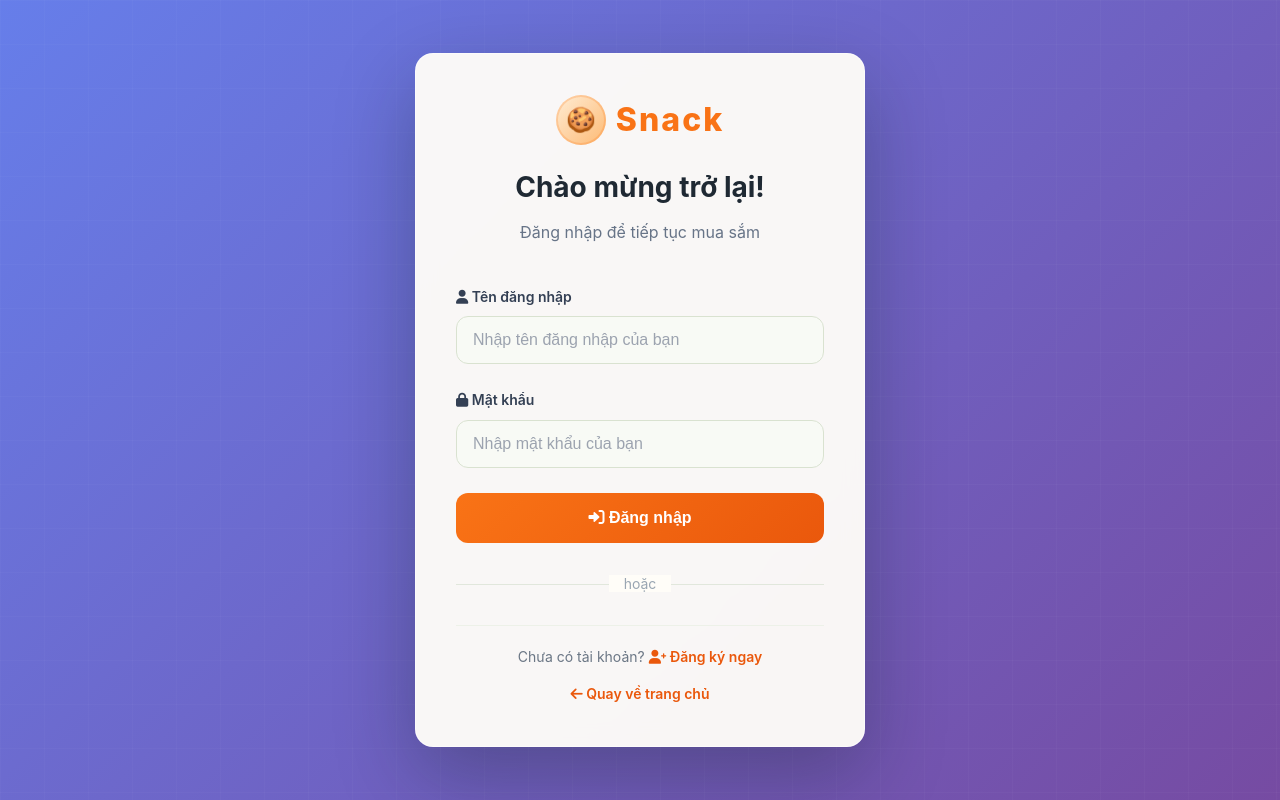
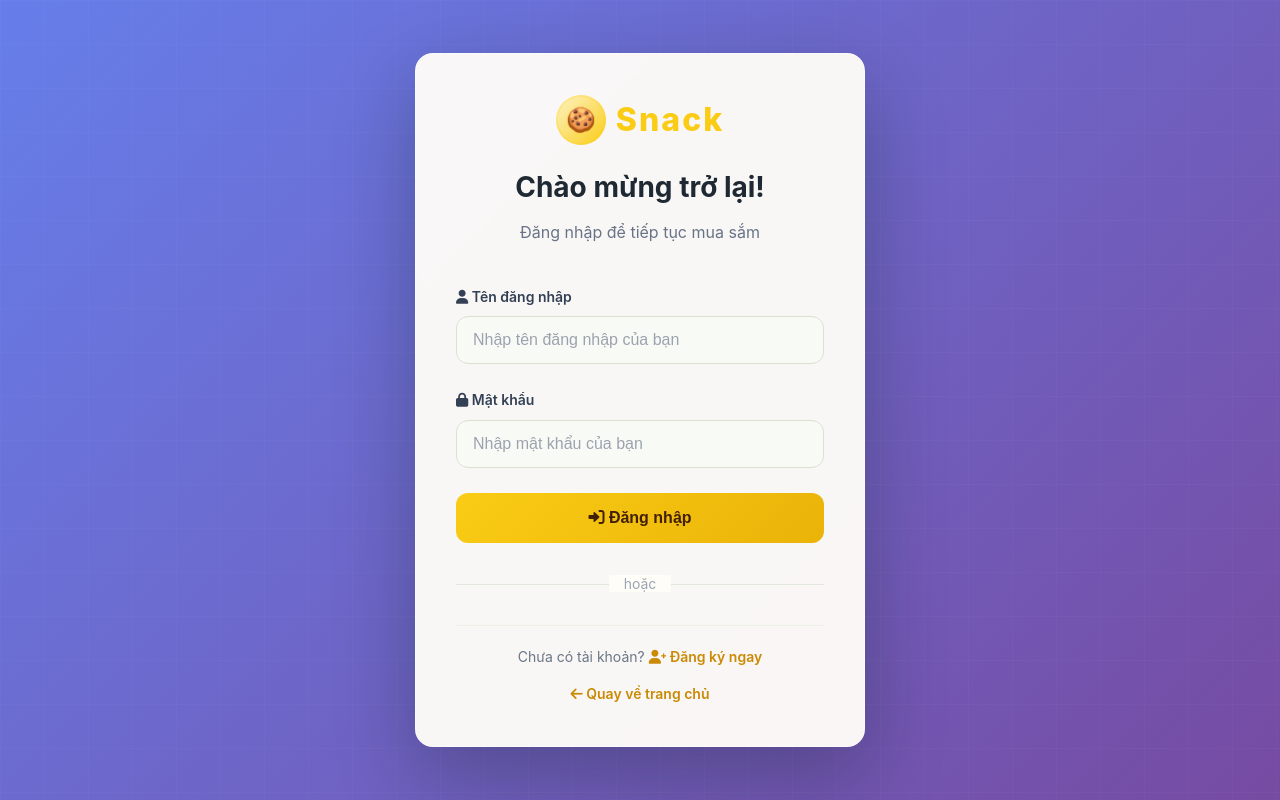
Before and after one commit to hoanganhtruc1501/webdoanvat, a Django app: page /login/ in a window 1280 px wide. Run offline with Django 5.2, Linux system fonts and the light colour scheme; parts of the project's set-up code (start-up, migrations or seed data) failed here and were passed over.

Commit message:
Update login.html

```diff
--- a/snackstore/templates/user/login.html
+++ b/snackstore/templates/user/login.html
@@ -5,41 +5,42 @@
     <meta name="viewport" content="width=device-width, initial-scale=1.0" />
     <title>Đăng nhập - Snack Snackstore</title>
     {% load static %}
-    <link rel="stylesheet" href="{% static 'css/auth.css' %}?v=orange-login-1" />
+    <link rel="stylesheet" href="{% static 'css/auth.css' %}?v=yellow-login-1" />
     <link
       rel="stylesheet"
       href="https://cdnjs.cloudflare.com/ajax/libs/font-awesome/6.0.0/css/all.min.css"
     />
     <style>
       .auth-logo-icon {
-        background: linear-gradient(135deg, #ffedd5, #fdba74) !important;
-        box-shadow: inset 0 0 0 2px rgba(249, 115, 22, 0.22) !important;
+        background: linear-gradient(135deg, #fef3c7, #facc15) !important;
+        box-shadow: inset 0 0 0 2px rgba(250, 204, 21, 0.22) !important;
       }
 
       .auth-logo-text {
-        color: #f97316 !important;
+        color: #facc15 !important;
       }
 
       .form-control:focus {
-        border-color: #f97316 !important;
-        box-shadow: 0 0 0 4px rgba(249, 115, 22, 0.16) !important;
+        border-color: #facc15 !important;
+        box-shadow: 0 0 0 4px rgba(250, 204, 21, 0.18) !important;
       }
 
       .btn-auth {
-        background: linear-gradient(135deg, #f97316, #ea580c) !important;
+        background: linear-gradient(135deg, #facc15, #eab308) !important;
+        color: #422006 !important;
       }
 
       .btn-auth:hover {
-        background: linear-gradient(135deg, #fb923c, #c2410c) !important;
-        box-shadow: 0 10px 26px rgba(234, 88, 12, 0.3) !important;
+        background: linear-gradient(135deg, #fde047, #ca8a04) !important;
+        box-shadow: 0 10px 26px rgba(234, 179, 8, 0.3) !important;
       }
 
       .auth-link {
-        color: #ea580c !important;
+        color: #ca8a04 !important;
       }
 
       .auth-link:hover {
-        color: #c2410c !important;
+        color: #854d0e !important;
       }
     </style>
   </head>
```
